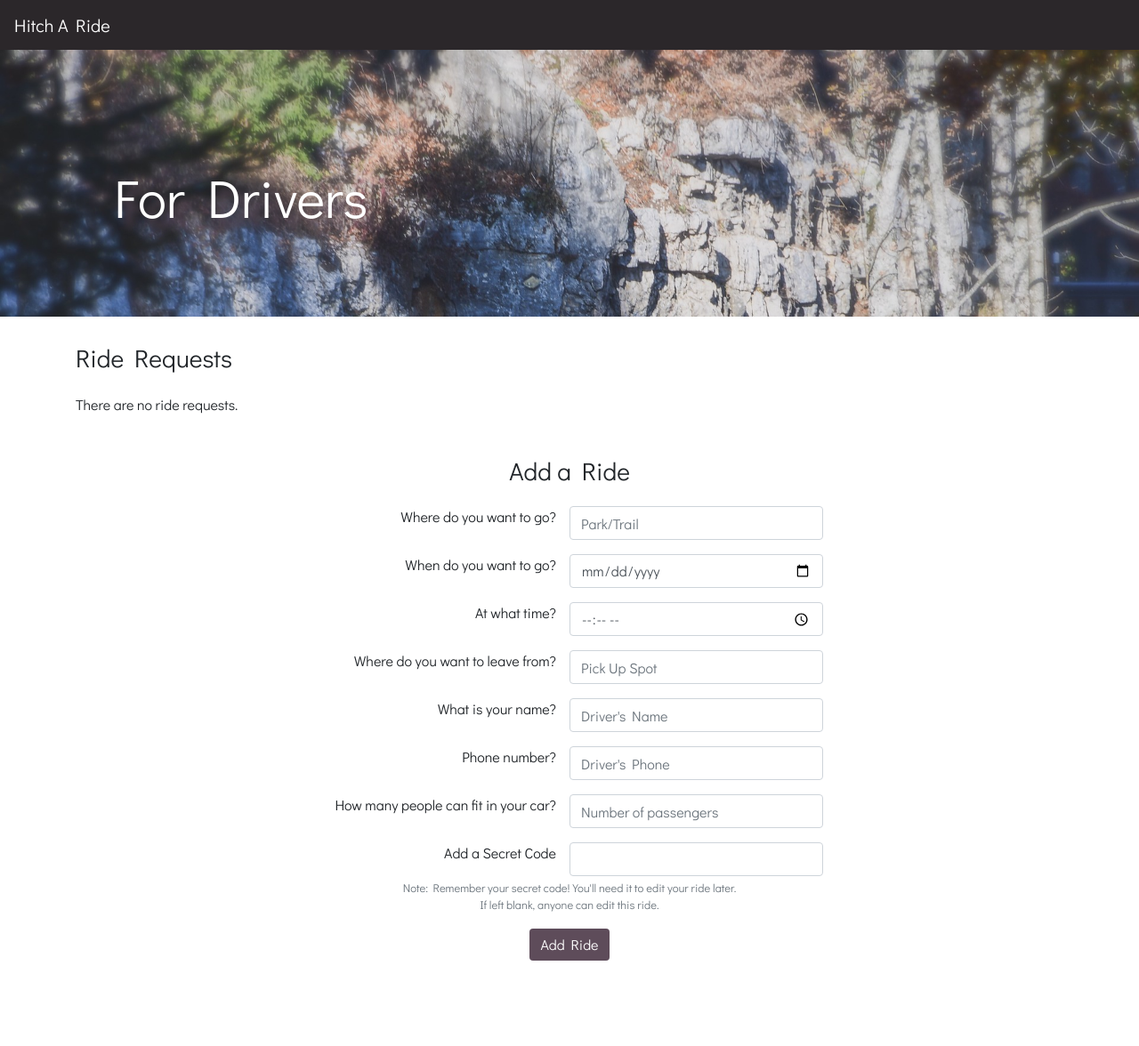
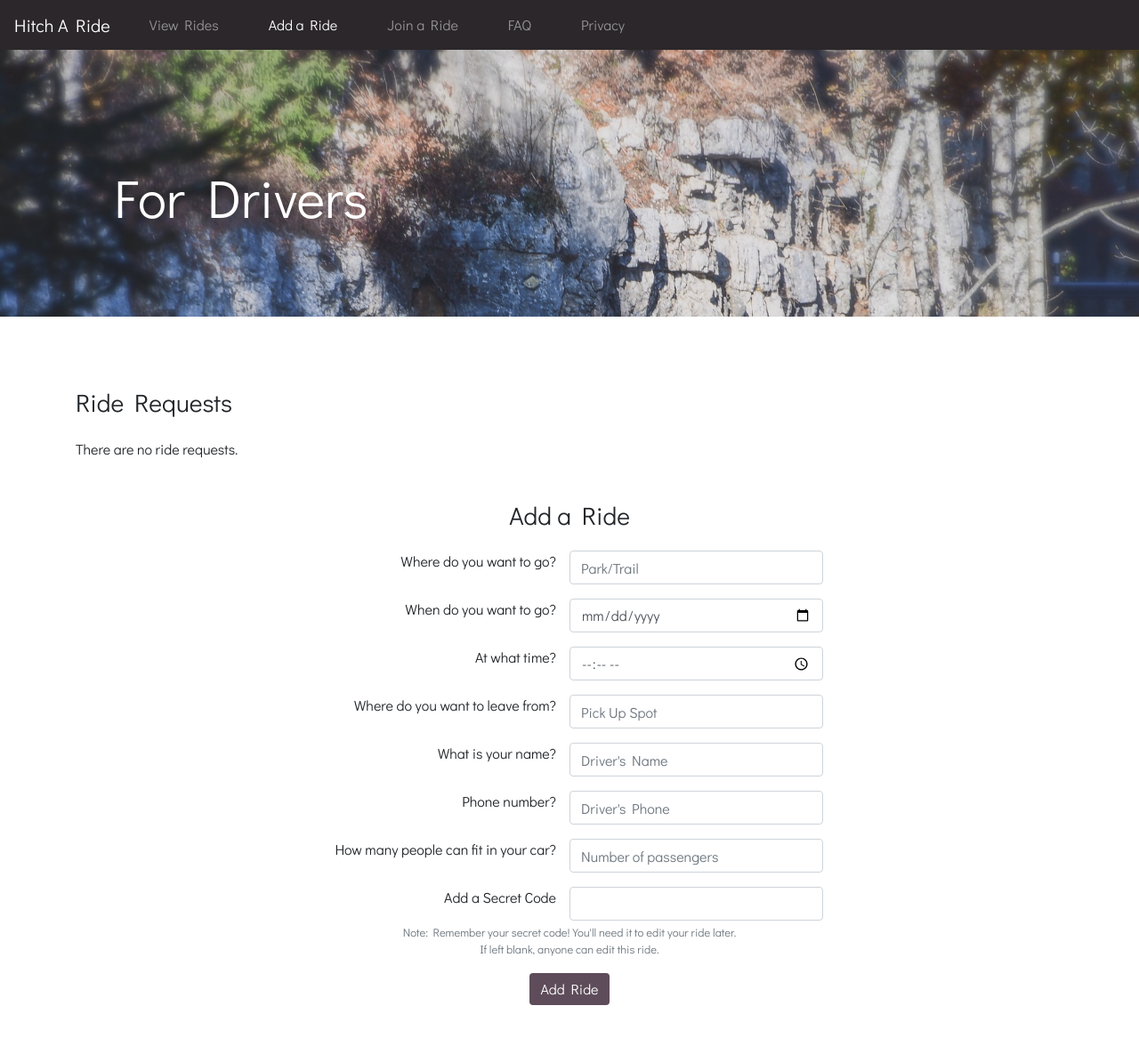
Before and after one commit to mes258/hikePool, a Flask app: page /drivers in a window 1280 px wide. Shown: the whole page at 89% size. Before the commit the page ends 1080 px from the top, so only its background shows below. Run offline with Flask 2, Linux system fonts and the light colour scheme; data that the repository does not hold is empty; some libraries are stand-ins or nearby versions.

Commit message:
Changes from meeting

```diff
--- a/app.py
+++ b/app.py
@@ -149,7 +149,6 @@ def edit_ride_submit(rideId):
     pickUpSpot = request.form.get('pickUpSpot')
     removedPassengerIds = request.form.getlist('removedPassenger')
     print(removedPassengerIds)
-    # removedPeopleIds = (passenger[1] for passenger in removedPassengers)
     editRide(rideId, date, time, destination, pickUpSpot, removedPassengerIds)
 
     rides = getRides()
@@ -191,8 +190,9 @@ def riders():
         ridesWithDrivers.append((ride, getDriver(ride[5])))
     return render_template('riders.html', rides=ridesWithDrivers)
 
-@app.route('/nav/<tab>', methods=['GET', 'POST'])
+@app.route('/navItem/<tab>', methods=['GET', 'POST'])
 def nav(tab):
+    print("hi there")
     navItems = ['viewRides', 'drivers', 'riders', 'privacy', 'faq']
     navItemNames = ['View Rides', 'Drivers', 'Riders', 'Privacy', 'Faq']
     return render_template('nav.html', selected=tab, navItems=navItems, navItemNames=navItemNames)
--- a/static/styles.css
+++ b/static/styles.css
@@ -55,7 +55,7 @@ label {
 }
 
 .container {
-  /* padding-top: 50px; */
+  padding-top: 50px;
   padding-bottom: 30px;
 }
 
--- a/templates/driveRide.html
+++ b/templates/driveRide.html
@@ -6,7 +6,7 @@
     <title>Hitch a Ride | Drive Ride</title>
     <link rel="stylesheet" href="https://stackpath.bootstrapcdn.com/bootstrap/4.3.1/css/bootstrap.min.css" integrity="sha384-ggOyR0iXCbMQv3Xipma34MD+dH/1fQ784/j6cY/iJTQUOhcWr7x9JvoRxT2MZw1T" crossorigin="anonymous">
     <link href="https://fonts.googleapis.com/css?family=Didact+Gothic&display=swap" rel="stylesheet">
-    <link rel="stylesheet" href="styles.css" type="text/css">
+    <link rel="stylesheet" href="{{url_for('static', filename='styles.css')}}" type="text/css">
   </head>
   <body>
     <nav class="navbar navbar-expand-lg navbar-dark">
--- a/templates/drivers.html
+++ b/templates/drivers.html
@@ -10,7 +10,32 @@
   </head>
   <body>
     <!-- {{url_for('nav', tab="drivers")}} -->
-    {% include '/nav.html' %}
+    <!-- {% include '/nav.html' %} -->
+    <nav class="navbar navbar-expand-lg navbar-dark">
+            <a class="navbar-brand" href="{{url_for('index')}}">Hitch A Ride</a>
+            <button class="navbar-toggler" type="button" data-toggle="collapse" data-target="#navbarNav" aria-controls="navbarNav" aria-expanded="false" aria-label="Toggle navigation">
+              <span class="navbar-toggler-icon"></span>
+            </button>
+            <div class="collapse navbar-collapse" id="navbarNav">
+              <ul class="navbar-nav">
+                <li class="nav-item">
+                  <a class="nav-link" href="{{url_for('viewRides')}}">View Rides</a>
+                </li>
+                <li class="nav-item">
+                  <a class="nav-link active" href="{{url_for('drivers')}}">Add a Ride</a>
+                </li>
+                <li class="nav-item">
+                  <a class="nav-link" href="{{url_for('riders')}}">Join a Ride</a>
+                </li>
+                <li class="nav-item">
+                  <a class="nav-link" href="{{url_for('faq')}}">FAQ</a>
+                </li>
+                <li class="nav-item">
+                  <a class="nav-link" href="{{url_for('privacy')}}">Privacy</a>
+                </li>
+              </ul>
+            </div>
+          </nav>
 
     <div class="header">
       <img src="{{url_for('static', filename='images/mountain1.jpg')}}" alt="Mountains">
--- a/templates/edit.html
+++ b/templates/edit.html
@@ -6,7 +6,7 @@
     <title>Hitch a Ride | Edit Ride</title>
     <link rel="stylesheet" href="https://stackpath.bootstrapcdn.com/bootstrap/4.3.1/css/bootstrap.min.css" integrity="sha384-ggOyR0iXCbMQv3Xipma34MD+dH/1fQ784/j6cY/iJTQUOhcWr7x9JvoRxT2MZw1T" crossorigin="anonymous">
     <link href="https://fonts.googleapis.com/css?family=Didact+Gothic&display=swap" rel="stylesheet">
-    <link rel="stylesheet" href="styles.css" type="text/css">
+    <link rel="stylesheet" href="{{url_for('static', filename='styles.css')}}" type="text/css">
   </head>
   <body>
     <nav class="navbar navbar-expand-lg navbar-dark">
--- a/templates/riders.html
+++ b/templates/riders.html
@@ -53,7 +53,7 @@
                     <th>Time</th>
                     <th>Pick Up Spot</th>
                     <th>Driver Name</th>
-                    <th>Spots Open</th>
+                    <th>Spots Filled</th>
                     <th></th>
                     <th></th>
                 </thead>
--- a/templates/viewRides.html
+++ b/templates/viewRides.html
@@ -7,6 +7,7 @@
     <link rel="stylesheet" href="https://stackpath.bootstrapcdn.com/bootstrap/4.3.1/css/bootstrap.min.css" integrity="sha384-ggOyR0iXCbMQv3Xipma34MD+dH/1fQ784/j6cY/iJTQUOhcWr7x9JvoRxT2MZw1T" crossorigin="anonymous">
     <link href="https://fonts.googleapis.com/css?family=Didact+Gothic&display=swap" rel="stylesheet">
     <link rel="stylesheet" href="{{url_for('static', filename='styles.css')}}" type="text/css">
+    <link rel="stylesheet" href="{{url_for('static', filename='stylesDetails.css')}}" type="text/css">
   </head>
   <body>
     <nav class="navbar navbar-expand-lg navbar-dark">
@@ -85,7 +86,7 @@
               <th>Time</th>
               <th>Pick Up Spot</th>
               <th>Driver Name</th>
-              <th>Spots Open</th>
+              <th>Spots Filled</th>
               <th></th>
               <th></th>
             </thead>
```
Also changed, not shown: templates/details.html (+4 -3 lines), templates/navBar.js (deleted, +0 -14 lines).
